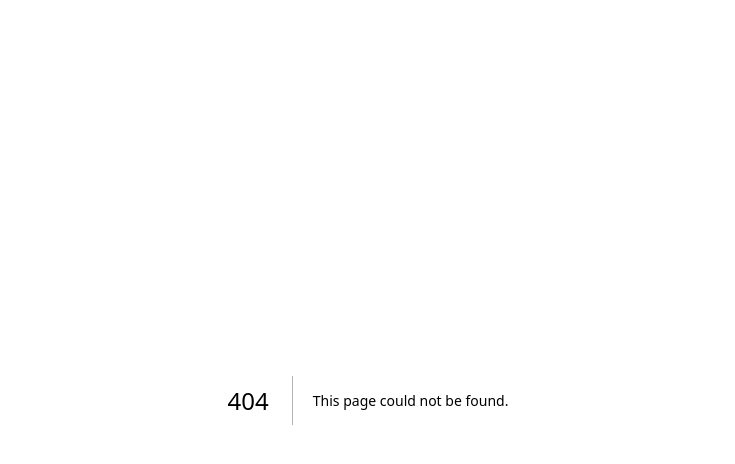
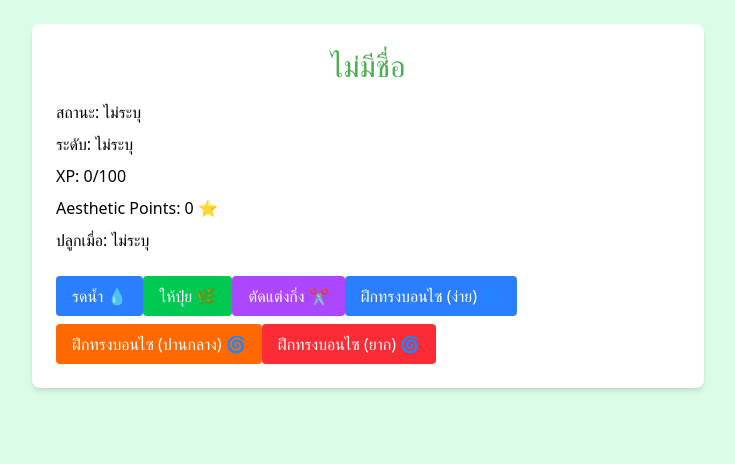
Before and after one commit to davidedotzero/mgg, a Next.js app: page /game/garden/1 in a window 1280 px wide. Before the commit this address had no page. Shown: the top 464 px of the page, without its empty margins (272-1007 px from the left). Built offline with nearby package versions, Linux system fonts and the light colour scheme; no server answers.

Commit message:
🚧 Fix: Handle non-array error in garden/map

```diff
--- a/app/game/garden/page.js
+++ b/app/game/garden/[id]/page.js
@@ -1,7 +1,14 @@
 "use client";
 import { useEffect, useState } from "react";
+import { useRouter, useParams } from "next/navigation";
 import { db } from "@/lib/firebaseConfig";
-import { collection, getDocs, doc, updateDoc, getDoc } from "firebase/firestore";
+import {
+  collection,
+  getDocs,
+  doc,
+  updateDoc,
+  getDoc,
+} from "firebase/firestore";
 import useAuth from "@/hooks/useAuth";
 
 const GardenPage = () => {
@@ -9,13 +16,15 @@ const GardenPage = () => {
   const [plants, setPlants] = useState([]);
   const [coins, setCoins] = useState(0);
   const [aestheticPoints, setAestheticPoints] = useState(0);
-
+  const router = useRouter();
+  const params = useParams();
 
   // 🛠️ ฟังก์ชันฝึกทรงบอนไซ
   const trainBonsai = async (plant, difficulty) => {
     const now = new Date();
-    const lastTrainedAt = plant.lastTrainedAt && typeof plant.lastTrainedAt.toDate === "function"
-      ? plant.lastTrainedAt.toDate()  // ✅ ใช้ .toDate() ได้ถ้าเป็น Timestamp
+    const lastTrainedAt =
+      plant.lastTrainedAt && typeof plant.lastTrainedAt.toDate === "function"
+        ? plant.lastTrainedAt.toDate() // ✅ ใช้ .toDate() ได้ถ้าเป็น Timestamp
         : null;
 
     // 🛠️ เช็กว่าเคยฝึกไปแล้วภายใน 1 ชั่วโมงหรือยัง
@@ -37,7 +46,7 @@ const GardenPage = () => {
       hard: 0.4,
     }[difficulty];
 
-    const isSuccess = Math.random() <= successRate;  // 🎲 สุ่มโอกาสสำเร็จ
+    const isSuccess = Math.random() <= successRate; // 🎲 สุ่มโอกาสสำเร็จ
 
     try {
       const plantRef = doc(db, "plots", plant.id);
@@ -73,7 +82,8 @@ const GardenPage = () => {
 
       // อัปเดตสถานะและเวลาฝึก
       setPlants((prevPlants) =>
-        prevPlants.map((p) =>
+      Array.isArray(prevPlants)
+        ? prevPlants.map((p) =>
           p.id === plant.id
             ? {
                 ...p,
@@ -82,6 +92,7 @@ const GardenPage = () => {
               }
             : p
         )
+        : [{ ...prevPlants, lastTrainedAt: now, status: "ดัดแล้ว" }]
       );
     } catch (error) {
       console.error("Error training bonsai:", error);
@@ -97,15 +108,17 @@ const GardenPage = () => {
 
       if (userData && userData.inventory) {
         // 🛠️ ค้นหาไอเทมที่ต้องการใช้ใน Inventory
-        const updatedInventory = userData.inventory.map((invItem) => {
+        const updatedInventory = userData.inventory
+          .map((invItem) => {
             if (invItem.id === itemId) {
-            const newCount = invItem.count - 1;  // 🛠️ ลด `count` ลง 1
+              const newCount = invItem.count - 1; // 🛠️ ลด `count` ลง 1
               return newCount > 0
-              ? { ...invItem, count: newCount }  // 🛠️ อัปเดต `count` ถ้ามากกว่า 0
-              : null;  // 🛠️ ถ้า `count` = 0 → ลบไอเทมนี้
+                ? { ...invItem, count: newCount } // 🛠️ อัปเดต `count` ถ้ามากกว่า 0
+                : null; // 🛠️ ถ้า `count` = 0 → ลบไอเทมนี้
             }
             return invItem;
-        }).filter(Boolean);  // 🛠️ กรอง `null` ออกจาก Array
+          })
+          .filter(Boolean); // 🛠️ กรอง `null` ออกจาก Array
 
         // 🛠️ อัปเดต Inventory ใน Firestore
         await updateDoc(userRef, {
@@ -121,7 +134,6 @@ const GardenPage = () => {
       alert("เกิดข้อผิดพลาดในการใช้ไอเทม ❌");
     }
   };
-
 
   const prunePlant = async (plant) => {
     const now = new Date();
@@ -139,17 +151,17 @@ const GardenPage = () => {
 
       // เพิ่ม Aesthetic Points
       await updateDoc(userRef, {
-        aestheticPoints: aestheticPoints + 5,  // เพิ่ม 5 Aesthetic Points
+        aestheticPoints: aestheticPoints + 5, // เพิ่ม 5 Aesthetic Points
       });
 
       // อัปเดตสถานะต้นไม้และเวลา "ตัดแต่งล่าสุด"
       await updateDoc(plantRef, {
         "plant.lastPrunedAt": now,
-        "plant.status": "looking good",  // 🛠️ เปลี่ยนสถานะเป็น "ดูดีขึ้น"
+        "plant.status": "looking good", // 🛠️ เปลี่ยนสถานะเป็น "ดูดีขึ้น"
       });
 
       alert(`ตัดแต่งกิ่งต้นไม้ ${plant.name} สำเร็จ! ✂️⭐`);
-      setAestheticPoints((prevPoints) => prevPoints + 5);  // อัปเดต Aesthetic Points ใน UI
+      setAestheticPoints((prevPoints) => prevPoints + 5); // อัปเดต Aesthetic Points ใน UI
       setPlants((prevPlants) =>
         prevPlants.map((p) =>
           p.id === plant.id
@@ -189,11 +201,11 @@ const GardenPage = () => {
       // อัปเดตสถานะต้นไม้และเวลาให้ปุ๋ยล่าสุด
       await updateDoc(plantRef, {
         "plant.lastFertilizedAt": now,
-        "plant.status": "growing faster",  // 🛠️ เปลี่ยนสถานะเป็นโตเร็วขึ้น
+        "plant.status": "growing faster", // 🛠️ เปลี่ยนสถานะเป็นโตเร็วขึ้น
       });
 
       alert(`ให้ปุ๋ยต้นไม้ ${plant.name} สำเร็จ! 🌿`);
-      setCoins((prevCoins) => prevCoins - 5);  // อัปเดต Coins ใน UI
+      setCoins((prevCoins) => prevCoins - 5); // อัปเดต Coins ใน UI
       setPlants((prevPlants) =>
         prevPlants.map((p) =>
           p.id === plant.id
@@ -208,6 +220,12 @@ const GardenPage = () => {
   };
 
   const waterPlant = async (plant) => {
+    if (!plant || !plant.id) {  // ✅ ตรวจสอบว่า plant มีค่าก่อน
+      console.error("Plant is undefined or missing id:", plant);  // ✅ Log Error
+      alert("ไม่พบต้นไม้ที่จะรดน้ำ! ❌");
+      return;
+    }
+
     const now = new Date();
     const lastWateredAt = plant.lastWateredAt?.toDate();
 
@@ -218,7 +236,7 @@ const GardenPage = () => {
     }
 
     try {
-      const plantRef = doc(db, "plots", plant.id);
+      const plantRef = doc(db, "plots", plant.id);  // ✅ plant.id จะไม่เป็น undefined
       await updateDoc(plantRef, {
         "plant.lastWateredAt": now,
         "plant.status": "growing faster", // 🛠️ เปลี่ยนสถานะเป็นโตเร็วขึ้น
@@ -238,94 +256,82 @@ const GardenPage = () => {
     }
   };
 
+
   useEffect(() => {
-    if (user) {
-      const fetchPlants = async () => {
-        const plotsSnapshot = await getDocs(collection(db, "plots"));
-        const plantData = plotsSnapshot.docs
-          .filter((doc) => doc.data().planted) // 🛠️ ดึงเฉพาะแปลงที่ปลูกแล้ว
-          .map((doc) => ({
-            id: doc.id,
-            ...doc.data().plant, // 🛠️ ดึงข้อมูลใน `plant` Map
-          }));
-        setPlants(plantData);
-        console.log("ต้นไม้ที่ปลูก:", plantData); // 🛠️ Log ดูว่ามีข้อมูลไหม
-      };
+    const fetchData = async () => {
+      if (user && params?.id) {
+        try {
+          // 🛠️ ดึงข้อมูลต้นไม้
+          const plotRef = doc(db, "plots", params.id);
+          const plotSnapshot = await getDoc(plotRef);
+          if (plotSnapshot.exists()) {
+            setPlants({ id: plotSnapshot.id, ...plotSnapshot.data().plant });
+          } else {
+            router.push("/game/map");
+            return;
+          }
 
-      const fetchAestheticPoints = async () => {
+          // 🛠️ ดึงข้อมูลผู้ใช้
           const userRef = doc(db, "users", user.uid);
           const userSnapshot = await getDoc(userRef);
           if (userSnapshot.exists()) {
             const userData = userSnapshot.data();
-          setAestheticPoints(userData.aestheticPoints || 0);  // 🛠️ เซ็ต Aesthetic Points จาก Firestore
+            setCoins(userData.coins || 0);
+            setAestheticPoints(userData.aestheticPoints || 0);
+          }
+        } catch (error) {
+          console.error("Error fetching data:", error);
+          alert("เกิดข้อผิดพลาดในการโหลดข้อมูล");
+        }
       }
     };
 
-      const fetchCoins = async () => {
-        const userRef = doc(db, "users", user.uid);
-        const userSnapshot = await getDoc(userRef);
-        if (userSnapshot.exists()) {
-          const userData = userSnapshot.data();
-          setCoins(userData.coins || 0);  // 🛠️ เซ็ต Coins จาก Firestore
-        }
-      };
-
-      const fetchUserStats = async () => {
-        const userRef = doc(db, "users", user.uid);
-        const userSnapshot = await getDoc(userRef);
-        if (userSnapshot.exists()) {
-          const userData = userSnapshot.data();
-          setAestheticPoints(userData.aestheticPoints || 0);
-          setCoins(userData.coins || 0);
-        }
-      };
-
-      fetchUserStats();
-      fetchAestheticPoints();
-      fetchCoins();
-      fetchPlants();
-    }
-  }, [user]);
+    fetchData();
+  }, [user, params?.id]); // ✅ เช็ก params.id และ user
 
   if (loading) return <p>Loading...</p>;
 
   return (
     <div className="min-h-screen bg-green-100 p-6">
-      <h1 className="text-3xl mb-6 text-center">สวนของฉัน 🌿</h1>
-      {plants.length === 0 ? (
-        <p className="text-center text-gray-500">ยังไม่มีต้นไม้ในสวนของคุณ!</p>
-      ) : (
-        <div className="grid grid-cols-1 md:grid-cols-3 gap-6">
-          {plants.map((plant) => (
-            <div key={plant.id} className="bg-white shadow-md rounded-lg p-4">
-              <h3 className="text-xl mb-2">{plant.name}</h3>
-              <p>สถานะ: {plant.status}</p>
-              <p>ปลูกเมื่อ: {new Date(plant.plantedAt.seconds * 1000).toLocaleDateString()}</p>
+      <div className="bg-white shadow-md rounded-lg p-6 max-w-2xl mx-auto">
+        <h1 className="text-3xl mb-4 text-center text-[#4caf50]">
+          {plants?.name || "ไม่มีชื่อ"}
+        </h1>
+        <p className="mb-2">สถานะ: {plants?.status || "ไม่ระบุ"}</p>
+        <p className="mb-2">ระดับ: {plants?.stage || "ไม่ระบุ"}</p>
+        <p className="mb-2">XP: {plants?.xp || 0}/100</p>
+        <p className="mb-2">Aesthetic Points: {aestheticPoints} ⭐</p>
+        <p className="mb-4">
+          ปลูกเมื่อ:{" "}
+          {plants?.plantedAt
+            ? new Date(plants.plantedAt.seconds * 1000).toLocaleDateString()
+            : "ไม่ระบุ"}
+        </p>
         <button
-                onClick={() => waterPlant(plant)}
+          onClick={() => waterPlant(plants)}
           className="px-4 py-2 bg-blue-500 text-white rounded mt-2"
         >
           รดน้ำ 💧
         </button>
         <button
           onClick={() => {
-                  fertilizePlant(plant)
-                  useItem("fertilizer");  // 🛠️ ใช้ปุ๋ย 1 อัน 🌿
+            fertilizePlant(plants);
+            useItem("fertilizer"); // 🛠️ ใช้ปุ๋ย 1 อัน 🌿
           }}
           className="px-4 py-2 bg-green-500 text-white rounded mt-2"
         >
           ให้ปุ๋ย 🌿
         </button>
         <button
-                onClick={() => prunePlant(plant)}
+          onClick={() => prunePlant(plants)}
           className="px-4 py-2 bg-purple-500 text-white rounded mt-2"
         >
           ตัดแต่งกิ่ง ✂️
         </button>
         <button
           onClick={() => {
-                  trainBonsai(plant, "easy");
-                  useItem("wire");  // 🛠️ ใช้ลวด 1 อัน 🌿
+            trainBonsai(plants, "easy");
+            useItem("wire"); // 🛠️ ใช้ลวด 1 อัน 🌿
           }}
           className="px-4 py-2 bg-blue-500 text-white rounded mt-2"
         >
@@ -333,8 +339,8 @@ const GardenPage = () => {
         </button>
         <button
           onClick={() => {
-                  trainBonsai(plant, "medium")
-                  useItem("wire");  // 🛠️ ใช้ลวด 1 อัน 🌿
+            trainBonsai(plants, "medium");
+            useItem("wire"); // 🛠️ ใช้ลวด 1 อัน 🌿
           }}
           className="px-4 py-2 bg-orange-500 text-white rounded mt-2"
         >
@@ -342,17 +348,14 @@ const GardenPage = () => {
         </button>
         <button
           onClick={() => {
-                  trainBonsai(plant, "hard")
-                  useItem("wire");  // 🛠️ ใช้ลวด 1 อัน 🌿
+            trainBonsai(plants, "hard");
+            useItem("wire"); // 🛠️ ใช้ลวด 1 อัน 🌿
           }}
           className="px-4 py-2 bg-red-500 text-white rounded mt-2"
         >
           ฝึกทรงบอนไซ (ยาก) 🌀
         </button>
       </div>
-          ))}
-        </div>
-      )}
     </div>
   );
 };
--- a/app/game/map/page.js
+++ b/app/game/map/page.js
@@ -10,6 +10,7 @@ import {
   setDoc,
 } from "firebase/firestore";
 import useAuth from "@/hooks/useAuth";
+import Link from "next/link";
 
 const MapPage = () => {
   const { user, loading } = useAuth();
@@ -44,6 +45,7 @@ const MapPage = () => {
         await setDoc(plotRef, {
           planted: false,
           plant: {
+            id:"",
             name: "",
             owner: "",
             status: "",
@@ -61,6 +63,7 @@ const MapPage = () => {
             id: newPlotId,
             planted: false,
             plant: {
+              id:"",
               name: "",
               owner: "",
               status: "",
@@ -87,24 +90,20 @@ const MapPage = () => {
     if (!selectedSeed) return alert("เลือกเมล็ดพันธุ์ก่อน!");
     if (plot.planted) return alert("แปลงนี้มีต้นไม้อยู่แล้ว!");
 
-    if (selectedSeed.type !== "seed") {
-      alert("ปลูกได้เฉพาะเมล็ดพันธุ์เท่านั้น! 🌱");
-      return;
-    }
-
     try {
         const plotRef = doc(db, "plots", plot.id);
         await updateDoc(plotRef, {
             planted: true,
             plant: {
+                id: plot.id,
                 name: selectedSeed.name,
                 owner: user.uid,
                 status: "growing",
                 plantedAt: new Date(),
-          stage: "seedling",
-          xp: 0,
-          growthProgress: 0,
-          lastWateredAt: null,
+                stage: "seedling",        // 🌱 เริ่มต้นที่ระยะต้นกล้า
+                xp: 0,                    // 📈 เริ่มต้น XP = 0
+                growthProgress: 0,        // 📊 เริ่มต้นเปอร์เซ็นต์ 0
+                lastWateredAt: null       // 💧 ยังไม่ได้รดน้ำ
             },
         });
 
@@ -114,12 +113,38 @@ const MapPage = () => {
         });
 
         alert(`ปลูก ${selectedSeed.name} สำเร็จ! 🌱`);
-      setSelectedSeed(null);
+        setPlots((prevPlots) =>
+            prevPlots.map((p) =>
+                p.id === plot.id
+                    ? { ...p, planted: true, plant: { name: selectedSeed.name } }
+                    : p
+            )
+        );
     } catch (error) {
         console.error("Error planting:", error);
         alert("เกิดข้อผิดพลาดในการปลูกต้นไม้");
     }
 };
+
+const updateGrowth = async (plantId, plant) => {
+  const plotRef = doc(db, "plots", plantId);
+  const now = new Date();
+  const lastWateredAt = plant.lastWateredAt?.toDate?.() || plant.plantedAt.toDate?.();
+
+  if (lastWateredAt && (now - lastWateredAt) / 1000 / 60 >= 60) {  // 🕒 เช็กทุก 1 ชั่วโมง
+      const newXp = (plant.xp || 0) + 10;  // 📈 เพิ่ม XP
+      const newStage = newXp >= 100 ? "bonsai" :
+                       newXp >= 60 ? "medium" :
+                       newXp >= 30 ? "small" : "seedling";  // 🌱 ปรับระยะการเติบโต
+
+      await updateDoc(plotRef, {
+          "plant.xp": newXp,
+          "plant.stage": newStage,
+          "plant.growthProgress": Math.min(newXp, 100),  // 📊 สูงสุด 100%
+      });
+  }
+};
+
 
   // 🛠️ ดึงข้อมูลแปลงและ Inventory
   useEffect(() => {
@@ -173,7 +198,8 @@ const MapPage = () => {
         <h1 className="text-3xl mb-6 text-center text-green-600">🌳 แผนที่สวน 🗺️</h1>
         <div className="grid grid-cols-5 gap-4">
           {plots.map((plot) => (
-            <div
+            <Link
+              href={`/game/garden/${plot.id}`}
               key={plot.id}
               className={`w-24 h-24 border rounded-lg shadow-md flex flex-col items-center justify-center cursor-pointer ${
                 plot.planted ? "bg-green-200" : "bg-gray-100"
@@ -183,7 +209,7 @@ const MapPage = () => {
               <span className="text-xs text-gray-600">
                 {plot.planted && plot.plant.stage}
               </span>
-            </div>
+            </Link>
           ))}
         </div>
       </main>
```
Lines whose indentation alone changed are shown as unchanged.
